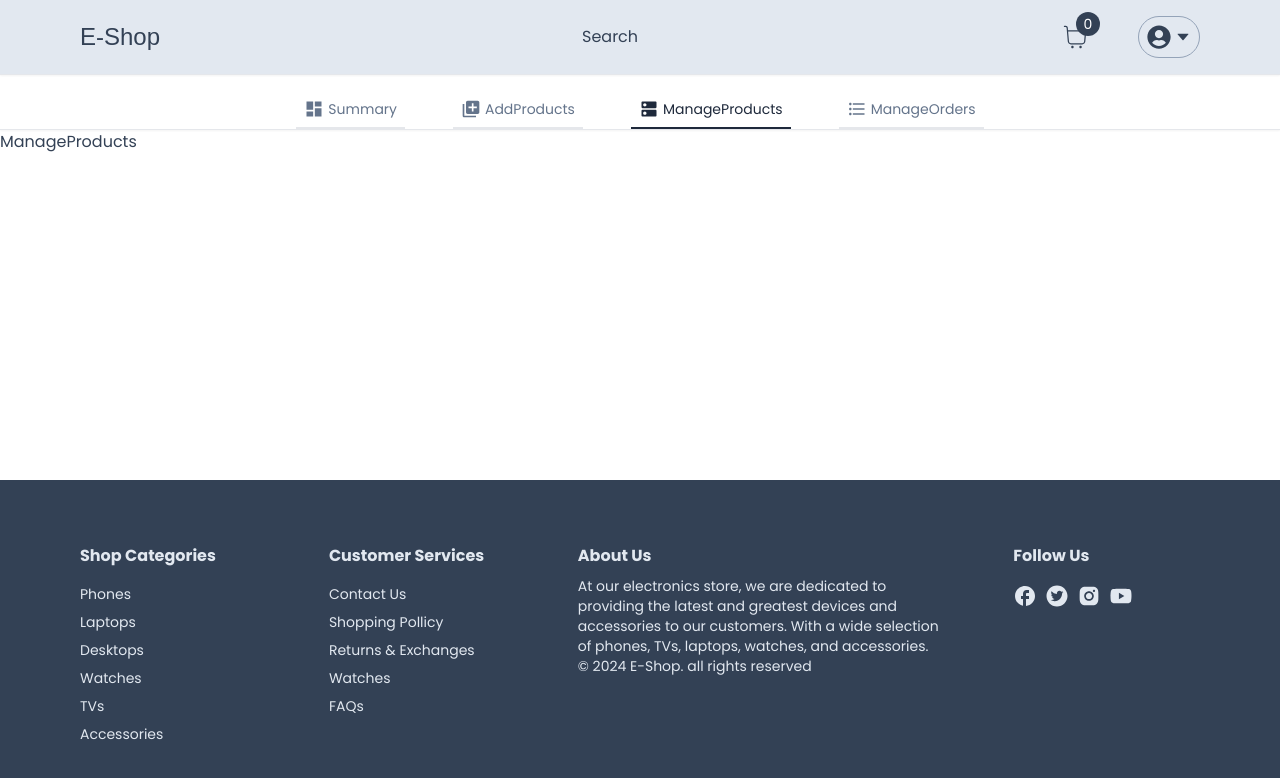
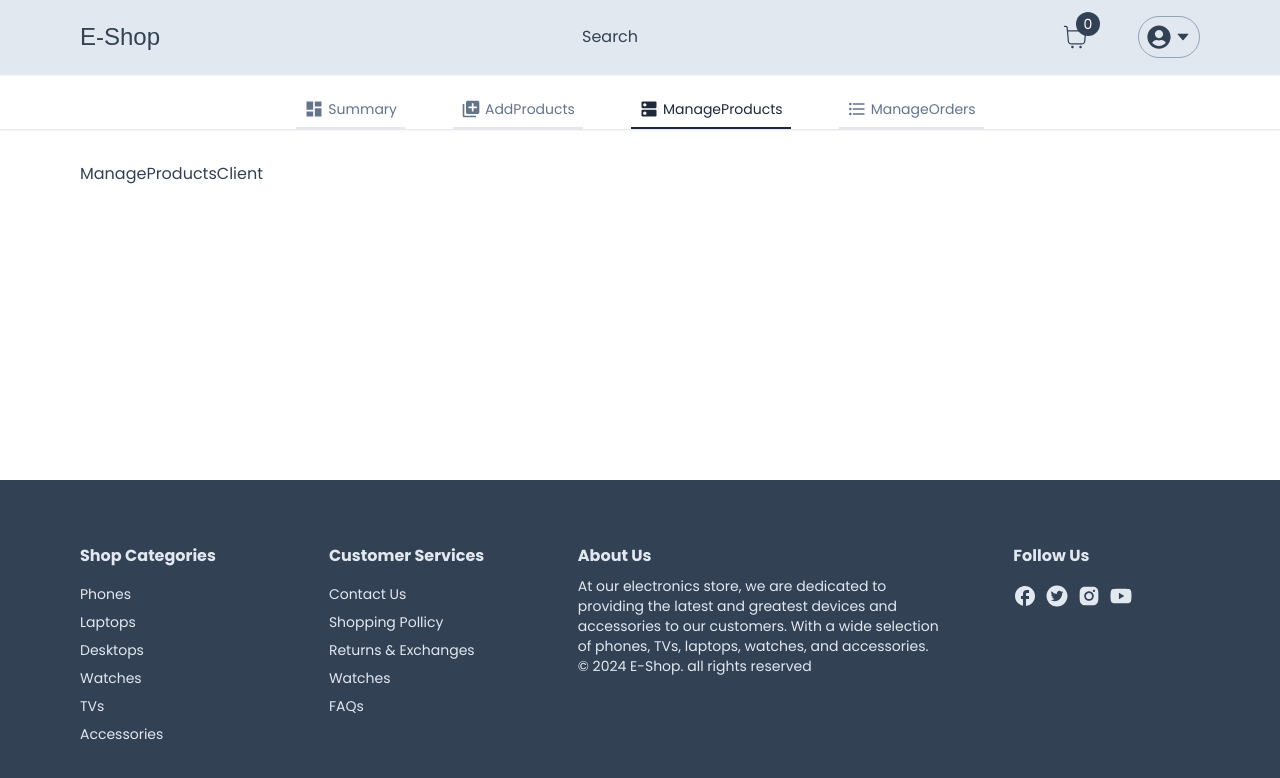
Before and after one commit to Alek30k/E-shop, a Next.js app: page /admin/manage-products in a window 1280 px wide. Shown: the top 778 px of the page. Built offline with nearby package versions, Linux system fonts and the light colour scheme; no server answers; the database is empty; a web font is replaced by a local one.

Commit message:
last commit

```diff
--- /dev/null
+++ b/app/admin/manage-products/ManageProductsClient.tsx
@@ -0,0 +1,7 @@
+"use client";
+
+const ManageProductsClient = () => {
+  return <div>ManageProductsClient</div>;
+};
+
+export default ManageProductsClient;
--- a/app/admin/manage-products/page.tsx
+++ b/app/admin/manage-products/page.tsx
@@ -1,5 +1,17 @@
-const ManageProducts = () => {
-  return <div>ManageProducts</div>;
+import Container from "@/app/components/Container";
+import ManageProductsClient from "./ManageProductsClient";
+import getProducts from "@/actions/getProducts";
+
+const ManageProducts = async () => {
+  const products = await getProducts({ category: null });
+
+  return (
+    <div className="pt-8">
+      <Container>
+        <ManageProductsClient />
+      </Container>
+    </div>
+  );
 };
 
 export default ManageProducts;
```
